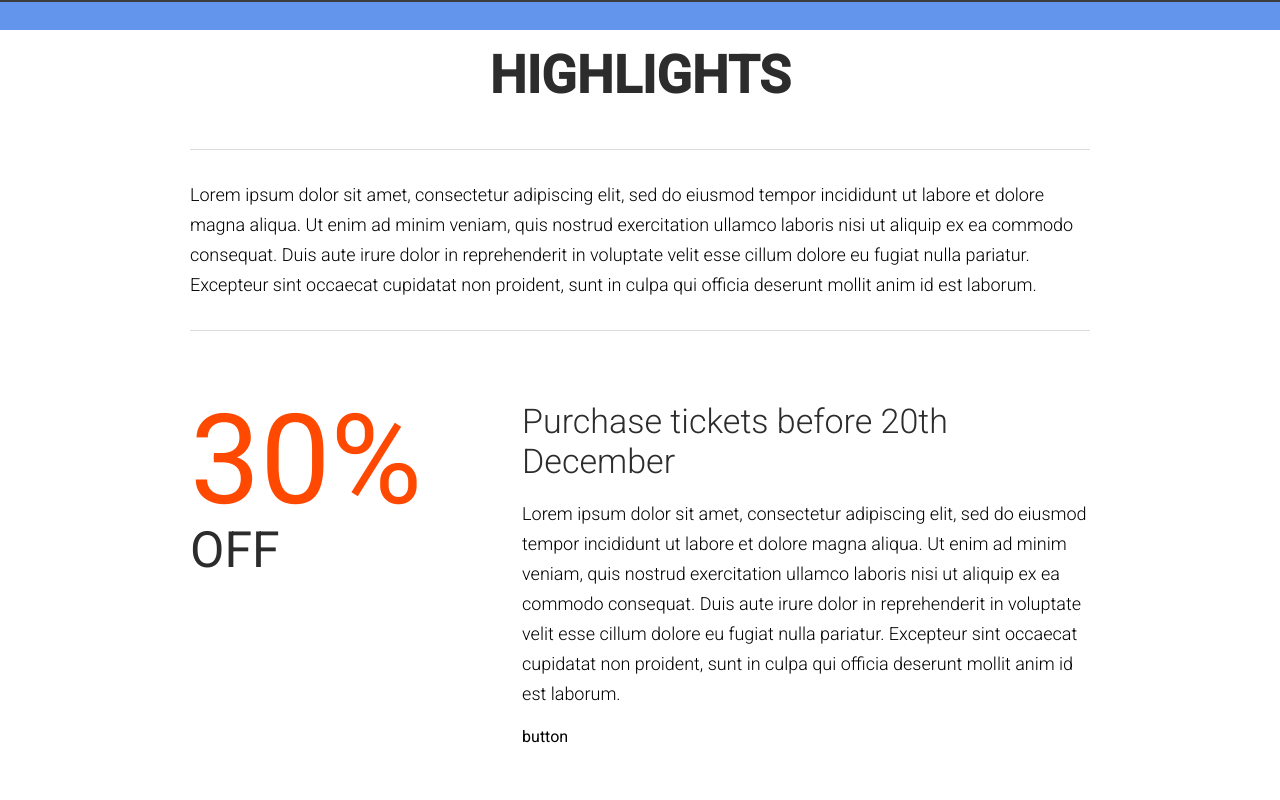
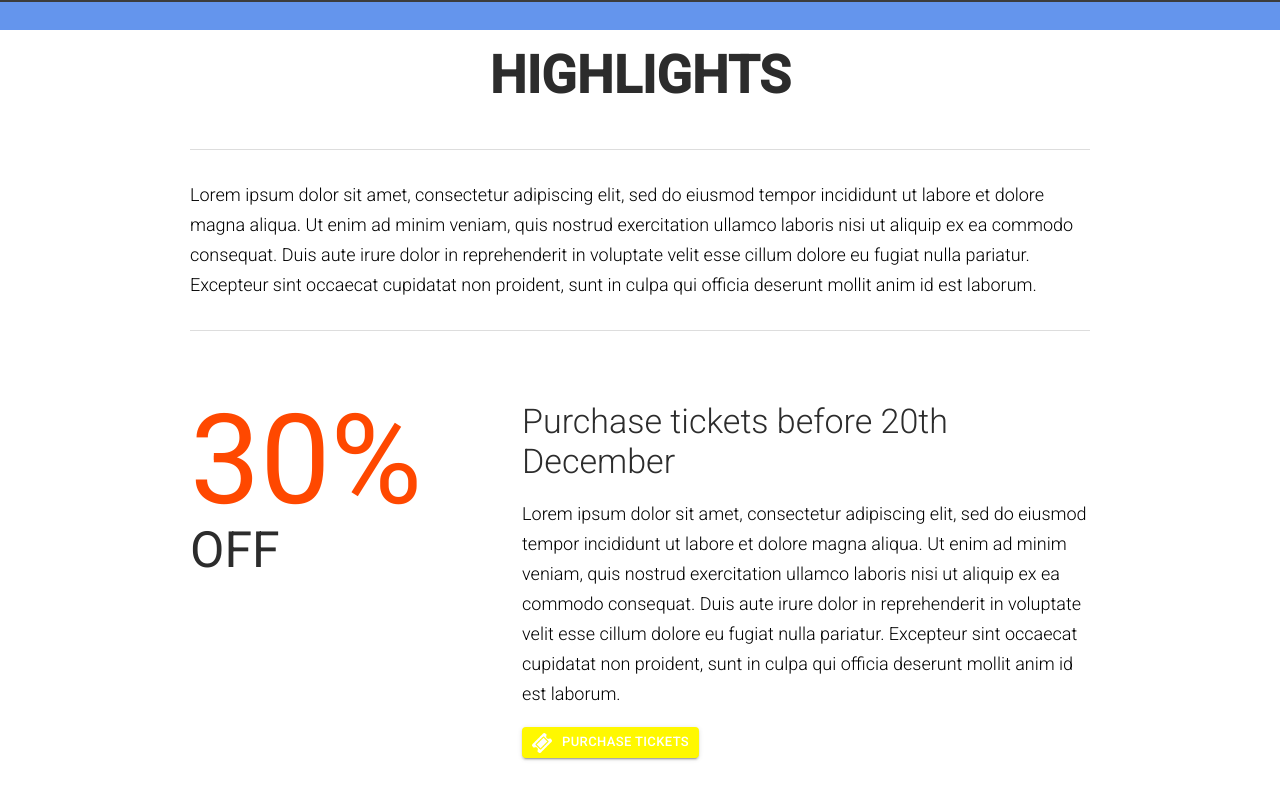
Before and after one commit to tddgit/react-venue, a React (Create React App) app: page / in a window 1280 px wide. Shown: the part 1470-2270 px from the top of the page. Built offline with nearby package versions, Linux system fonts and the light colour scheme.

Commit message:
Project till venue info

```diff
--- a/src/components/Highlights/Discount.js
+++ b/src/components/Highlights/Discount.js
@@ -1,6 +1,7 @@
 import React, { Component } from "react";
 import Fade from "react-reveal/Fade";
 import Slide from "react-reveal/Slide";
+import MyButton from "../utils/MyButton";
 
 class Discount extends Component {
   state = {
@@ -42,7 +43,14 @@
                 nulla pariatur. Excepteur sint occaecat cupidatat non proident,
                 sunt in culpa qui officia deserunt mollit anim id est laborum.
               </p>
-              <div>button</div>
+              <div>
+                <MyButton
+                  text={"Purchase tickets"}
+                  bck={"#fff800"}
+                  color={"#ffffff"}
+                  link={"http://www.google.com/"}
+                />
+              </div>
             </div>
           </Slide>
         </div>
--- /dev/null
+++ b/src/components/utils/MyButton.js
@@ -0,0 +1,19 @@
+import React from "react";
+import Button from "@material-ui/core/Button";
+import TicketIcon from "../../resources/images/icons/ticket.png";
+
+const MyButton = (props) => {
+  return (
+    <Button
+      href={"http://google.com"}
+      variant={"contained"}
+      size={"small"}
+      style={{ background: props.bck, color: props.color }}
+    >
+      <img src={TicketIcon} className={"iconImage"} alt={"icon_button"} />
+      {props.text}
+    </Button>
+  );
+};
+
+export default MyButton;
```
